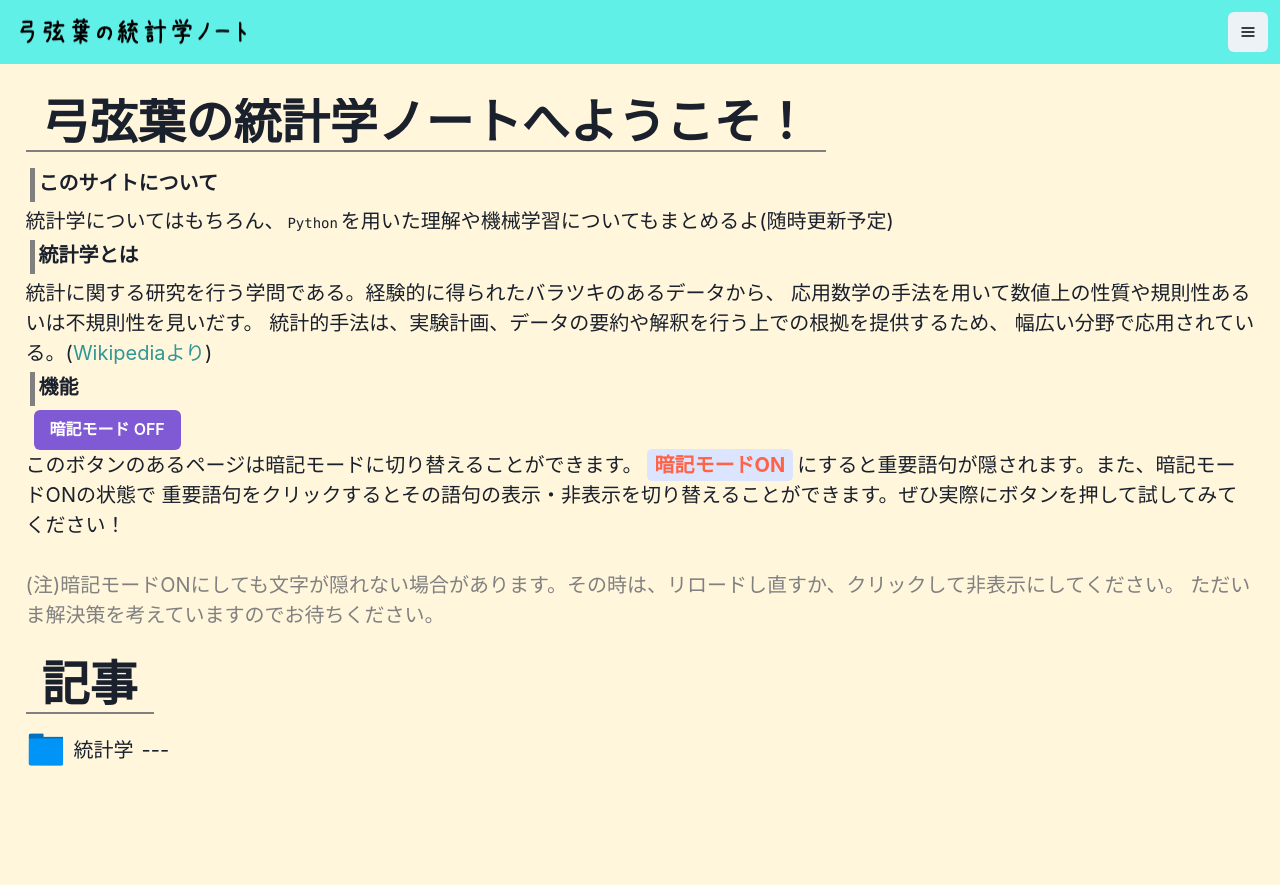
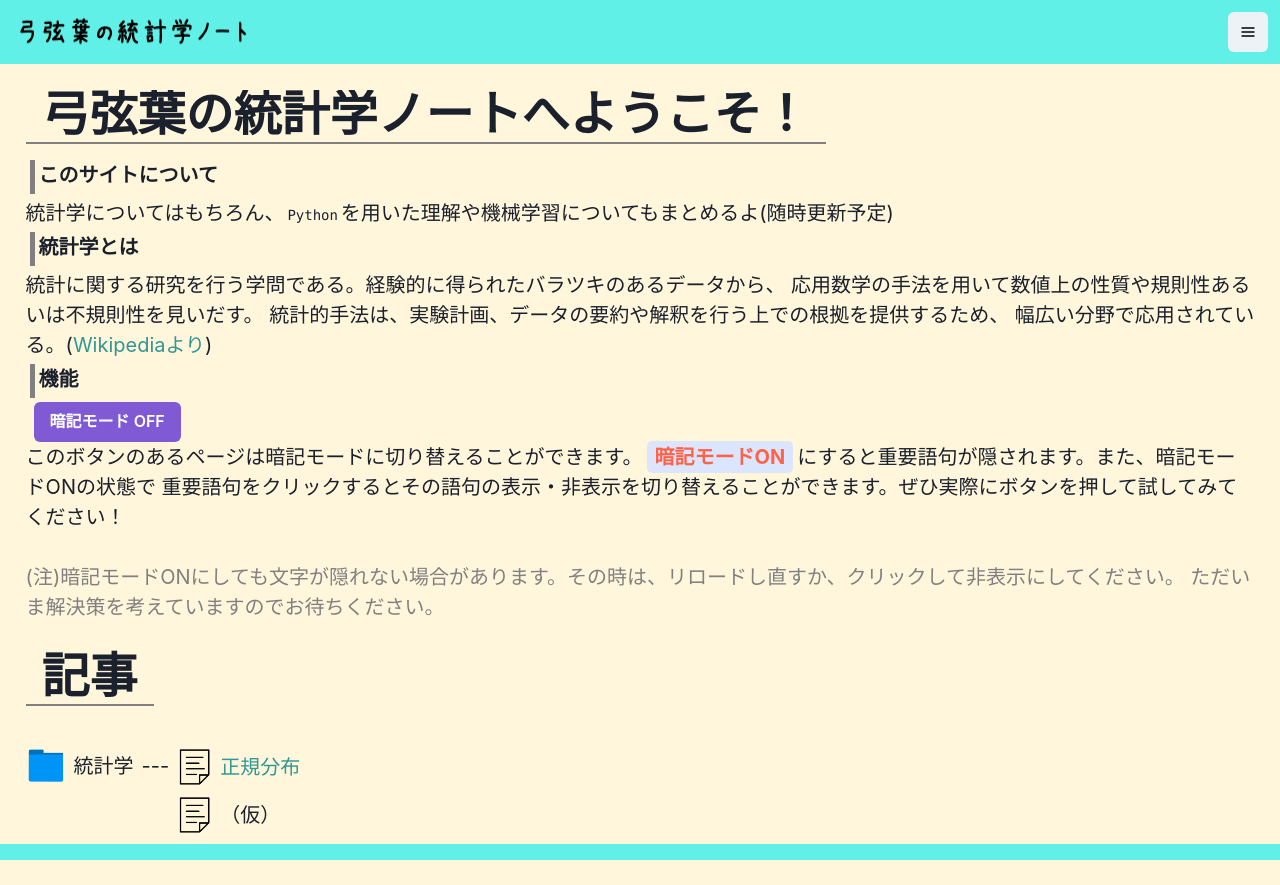
Before and after one commit to takusan2/statisticsSite, a Next.js app: page / in a window 1280 px wide. Before the commit the page ends 800 px from the top, so only its background shows below. Built offline with nearby package versions, Linux system fonts and the light colour scheme.

Commit message:
make footer

```diff
--- a/src/components/DefaultLayout.tsx
+++ b/src/components/DefaultLayout.tsx
@@ -1,23 +1,25 @@
-import { Box, Flex } from '@chakra-ui/react'
-import { ReactNode } from 'react'
-import { Head } from './Head'
+import { Box } from "@chakra-ui/react";
+import { ReactNode } from "react";
+import { Footer } from "./Footer";
+import { Head } from "./Head";
 
-import Header from './Header'
+import Header from "./Header";
 
 type DefaultLayoutProps = {
-  children: ReactNode
-}
+  children: ReactNode;
+};
 
 const DefaultLayout = ({ children }: DefaultLayoutProps) => {
   return (
-    <Flex flexDir="column" flex={1} fontSize="20px">
+    <Box fontSize="20px" boxSizing="border-box" minH="0" h="auto">
       <Head />
       <Header />
-      <Box overflowY="scroll" m="2%">
+      <Box overflowY="scroll" m="2%" pb="50">
         {children}
       </Box>
-    </Flex>
-  )
-}
+      <Footer />
+    </Box>
+  );
+};
 
-export default DefaultLayout
+export default DefaultLayout;
--- /dev/null
+++ b/src/components/Footer.tsx
@@ -0,0 +1,14 @@
+import { Box } from "@chakra-ui/react";
+
+export const Footer = () => {
+  return (
+    <Box
+      bg="#61F0E8"
+      p="2"
+      mt="1"
+      position="absolute"
+      bottom="0"
+      w="100%"
+    ></Box>
+  );
+};
--- /dev/null
+++ b/src/components/folderTools/FileIcon.tsx
@@ -0,0 +1,15 @@
+import { HStack } from "@chakra-ui/react";
+import Image from "next/image";
+import Icon from "src/images/fileIcon.png";
+type FileIconProps = {
+  label?: string;
+};
+
+export const FileIcon = ({ label }: FileIconProps) => {
+  return (
+    <HStack>
+      <Image src={Icon} width="35" height="40" />
+      <p>{label}</p>
+    </HStack>
+  );
+};
--- a/src/components/folderTools/FolderTree.tsx
+++ b/src/components/folderTools/FolderTree.tsx
@@ -1,4 +1,6 @@
-import { Box, HStack } from "@chakra-ui/react";
+import { Box, HStack, VStack } from "@chakra-ui/react";
+import { Hlink } from "../articleTools/Hlink";
+import { FileIcon } from "./FileIcon";
 import { FolderIcon } from "./FolderIcon";
 
 export const FoldrTree = () => {
@@ -7,6 +9,12 @@ export const FoldrTree = () => {
       <HStack>
         <FolderIcon label="統計学" />
         <p>---</p>
+        <VStack align="left" position="relative" top="25px">
+          <Hlink href="/tutorial">
+            <FileIcon label="正規分布" />
+          </Hlink>
+          <FileIcon label="（仮）" />
+        </VStack>
       </HStack>
     </Box>
   );
```
Also changed, not shown: src/images/fileIcon.png (added).
